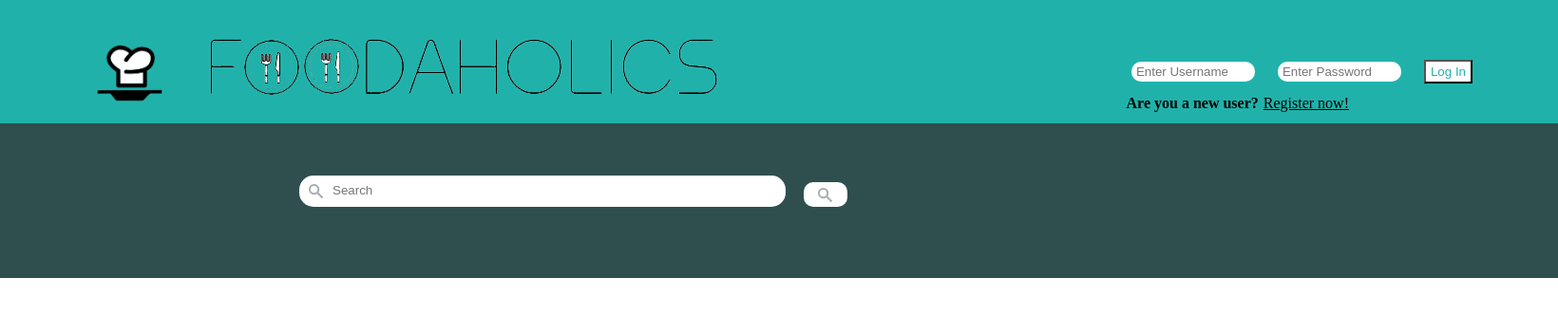
After one commit to inesferreira7/LTW, a PHP site: page /principal.html in a window 1640 px wide. The commit adds this page. Shown: the top 332 px of the page at 95% size. Run offline with PHP 8.4, Linux system fonts and the light colour scheme.

Commit message:
Vamos ver!!

```diff
--- a/proj/database/database.sql
+++ b/proj/database/database.sql
@@ -40,5 +40,3 @@ CREATE TABLE Review(
   FOREIGN KEY(user_id) REFERENCES User(user_id),
   FOREIGN KEY(restaurant_id) REFERENCES Restaurant(restaurant_id)
 );
-
-INSERT INTO User VALUES (NULL, '123@gmail.com', '123', '1234', 'joao', 'chaves');
--- a/proj/principal/login.php
+++ b/proj/principal/login.php
@@ -12,5 +12,5 @@ $password=$_POST['password'];
   $statement->execute([$email, $username, $password,$firstname,$lastname]);
 
 
-header('Location: principal.php');
+header('Location: register.html');
 ?>
--- /dev/null
+++ b/proj/principal/principal.html
@@ -0,0 +1,32 @@
+<!DOCTYPE html>
+<html>
+	<head>
+		<title>Foodaholics</title>
+		<meta charset="UTF-8">
+		<link rel="stylesheet" href="reset.css">
+		<link rel="stylesheet" href="style.css">
+	</head>
+  <body>
+    <div id="header">
+			<div id="left">
+				<img src="chef2.png" class="logo" alt="Foodaholics" width="133" height="70">
+				<img src="title.png" alt="Foodaholics">
+			</div>
+			<div id="right">
+				<input type="text" class="search1" placeholder="Enter Username">
+				<input type="password" class="search2" placeholder="Enter Password">
+				<button id="login" type="button">Log In</button>
+			</div>
+			<div id="bottom">
+				<h1 id="new_user">Are you a new user? </h1>
+				<a href="register.html" id="register">Register now!</a>
+			</div>
+		</div>
+		<div id="content">
+			<form>
+          <input type="text" class="search" placeholder="Search">
+					<input type="button" class="button">
+			</form>
+		</div>
+	</body>
+</html>
--- a/proj/principal/user.php
+++ b/proj/principal/user.php
@@ -13,9 +13,9 @@ function createUser($firstname, $lastname, $email, $utilizador, $password){
   $statement = $db->prepare('INSERT INTO User VALUES(NULL,?,?,?,?,?)');
   $statement = $db->execute([$firstname,$lastname,$email,$utilizador,$password]);
 
-  /*$statement = $db->prepare('SELECT * FROM Users;');
+  $statement = $db->prepare('SELECT * FROM Users;');
   $statement->execute();
-  return $statement->errorCode();*/
+  return $statement->errorCode();
 }
 
 ?>
```
Also changed, not shown: proj/principal/script.js (+6 -2 lines), proj/database/.db (added), proj/database/database.db (added).
